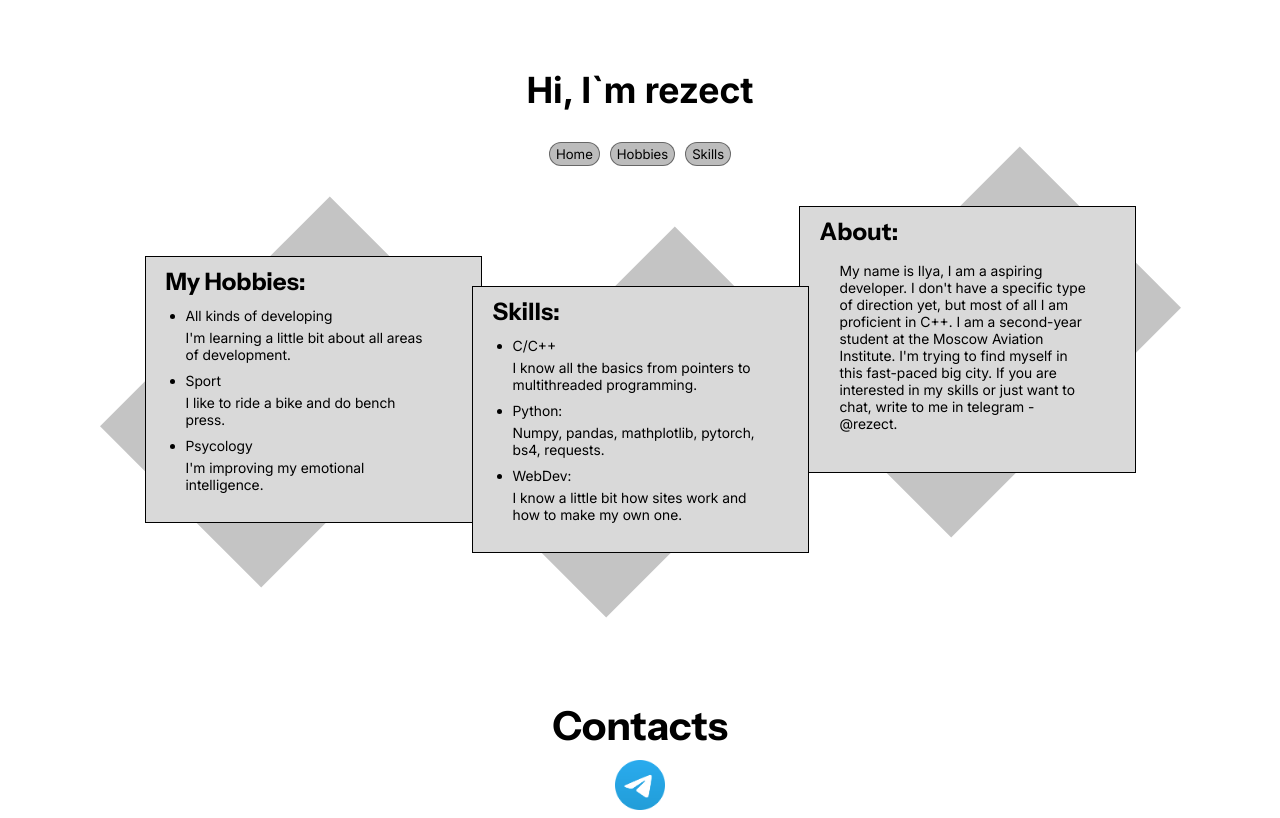
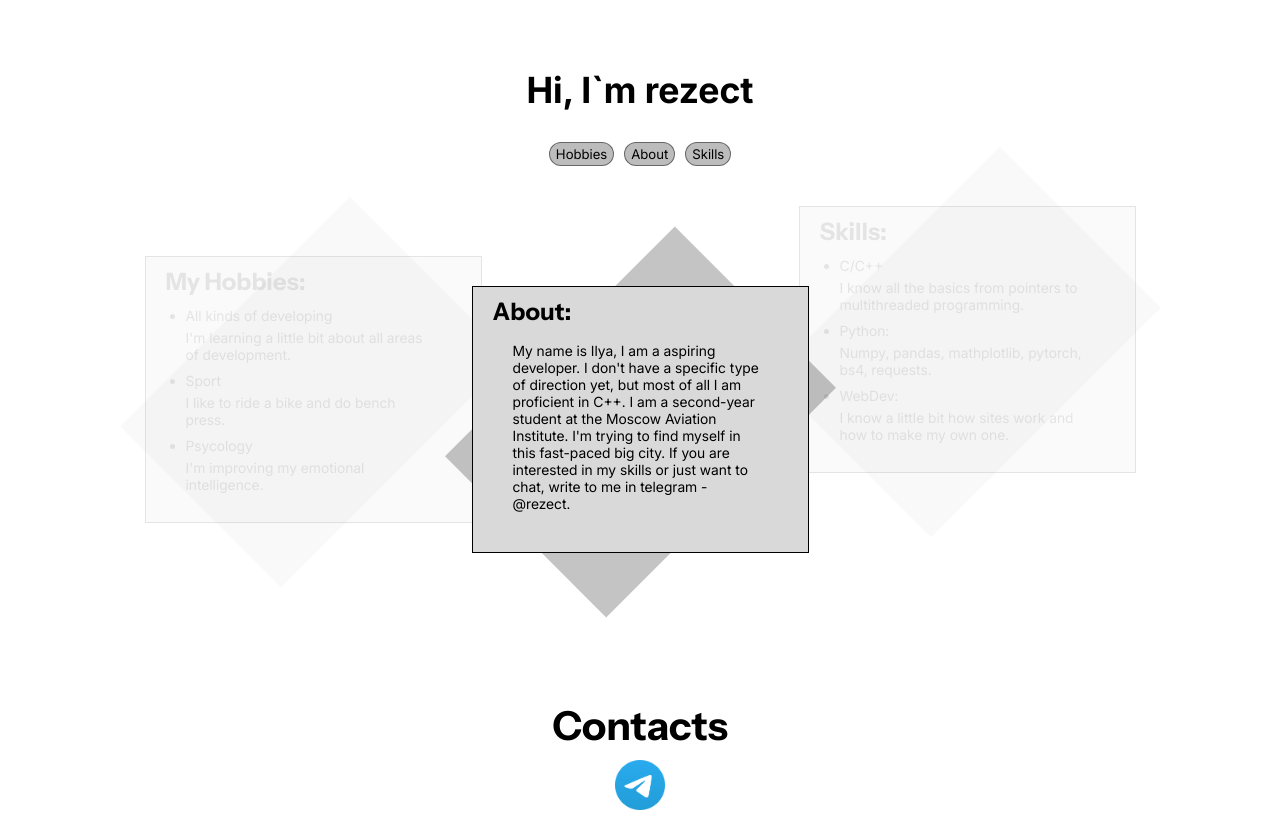
Before and after one commit to rezect/portfolio, a React (Vite) app: page / in a window 1280 px wide. Built offline with nearby package versions, Linux system fonts and the light colour scheme.

Commit message:
- added simple animation (change opasiti) - only active section is shown - changed position of sections (hobbies-about-skills) - changed position of buttons

```diff
--- a/package.json
+++ b/package.json
@@ -5,7 +5,7 @@
   "type": "module",
   "scripts": {
     "dev": "vite",
-    "build": "tsc -b && vite build",
+    "build": "vite build",
     "lint": "eslint .",
     "preview": "vite preview"
   },
--- a/src/App.jsx
+++ b/src/App.jsx
@@ -1,25 +1,28 @@
-import Header from './components/Header'
-import Skills from './components/Skills'
-import Hobbies from './components/Hobbies'
-import About from './components/About'
-import BackgroundDecoration from './components/BackgroundDecoration'
-import Footer from './components/Footer'
+import Header from "./components/Header";
+import Skills from "./components/Skills";
+import Hobbies from "./components/Hobbies";
+import About from "./components/About";
+import BackgroundDecoration from "./components/BackgroundDecoration";
+import Footer from "./components/Footer";
+import { useState } from "react";
 
 function App() {
+  const [activeCard, setActiveCard] = useState("about");
+
   return (
     <>
-      <Header/>
+      <Header activeCard={activeCard} setActiveCard={setActiveCard} />
       <div className="main_section">
         <div className="cards_section">
-          <Hobbies/>
-          <Skills/>
-          <About/>
+          <Hobbies />
+          <Skills />
+          <About />
         </div>
-        <BackgroundDecoration/>
+        <BackgroundDecoration />
       </div>
-      <Footer/>
+      <Footer />
     </>
-  )
+  );
 }
 
-export default App
+export default App;
--- a/src/components/About.jsx
+++ b/src/components/About.jsx
@@ -3,7 +3,7 @@ import styles from '../styles/Card.module.css'
 function About() {
   return (
     <>
-      <div className={styles.card} id={styles.about}>
+      <div className={styles.card} id="about">
         <h2 className={styles.card_title}>
           About:
         </h2>
--- a/src/components/BackgroundDecoration.jsx
+++ b/src/components/BackgroundDecoration.jsx
@@ -3,9 +3,9 @@ import styles from '../styles/BackgroundDecoration.module.css'
 function BackgroundDecoration() {
   return (
     <div className={styles.background_decoration}>
-      <div className={styles.decoration_element} id={styles.element1}></div>
-      <div className={styles.decoration_element} id={styles.element2}></div>
-      <div className={styles.decoration_element} id={styles.element3}></div>
+      <div className={styles.decoration_element} id="hobbies_decoration"></div>
+      <div className={styles.decoration_element} id="about_decoration"></div>
+      <div className={styles.decoration_element} id="skills_decoration"></div>
     </div>
   )
 }
--- a/src/components/Header.jsx
+++ b/src/components/Header.jsx
@@ -1,16 +1,102 @@
-import styles from '../styles/Header.module.css'
+import styles from "../styles/Header.module.css";
+import PropTypes from "prop-types";
 
-function Header() {
+function setSkillsToMain(activeCard, setActiveCard) {
+  if (activeCard === "skills") {
+    return;
+  }
+
+  const mainSection = document.getElementById(activeCard);
+  const currentSection = document.getElementById("skills");
+  const mainSectionDec = document.getElementById(activeCard + "_decoration");
+  const currentSectionDec = document.getElementById("skills_decoration");
+
+  setActiveCard("skills");
+
+  mainSection.style.opacity = "0.1";
+  currentSection.style.opacity = "1";
+
+  mainSection.style.zIndex = "0";
+  currentSection.style.zIndex = "1";
+
+  mainSectionDec.style.opacity = "0.1";
+  currentSectionDec.style.opacity = "1";
+}
+
+function setAboutToMain(activeCard, setActiveCard) {
+  if (activeCard === "about") {
+    return;
+  }
+
+  const mainSection = document.getElementById(activeCard);
+  const currentSection = document.getElementById("about");
+  const mainSectionDec = document.getElementById(activeCard + "_decoration");
+  const currentSectionDec = document.getElementById("about_decoration");
+
+  setActiveCard("about");
+
+  mainSection.style.opacity = "0.1";
+  currentSection.style.opacity = "1";
+
+  mainSection.style.zIndex = "0";
+  currentSection.style.zIndex = "1";
+
+  mainSectionDec.style.opacity = "0.1";
+  currentSectionDec.style.opacity = "1";
+}
+
+function setHobbiesToMain(activeCard, setActiveCard) {
+  if (activeCard === "hobbies") {
+    return;
+  }
+
+  const mainSection = document.getElementById(activeCard);
+  const currentSection = document.getElementById("hobbies");
+  const mainSectionDec = document.getElementById(activeCard + "_decoration");
+  const currentSectionDec = document.getElementById("hobbies_decoration");
+
+  setActiveCard("hobbies");
+
+  mainSection.style.opacity = "0.1";
+  currentSection.style.opacity = "1";
+
+  mainSection.style.zIndex = "0";
+  currentSection.style.zIndex = "1";
+
+  mainSectionDec.style.opacity = "0.1";
+  currentSectionDec.style.opacity = "1";
+}
+
+function Header({ activeCard, setActiveCard }) {
   return (
     <header className={styles.header}>
       <h1 className={styles.header_title}>Hi, I`m rezect</h1>
       <nav className={styles.nav}>
-        <button className={styles.nav_button}>Home</button>
-        <button className={styles.nav_button}>Hobbies</button>
-        <button className={styles.nav_button}>Skills</button>
+        <button
+          className={styles.nav_button}
+          onClick={() => setHobbiesToMain(activeCard, setActiveCard)}
+        >
+          Hobbies
+        </button>
+        <button
+          className={styles.nav_button}
+          onClick={() => setAboutToMain(activeCard, setActiveCard)}
+        >
+          About
+        </button>
+        <button
+          className={styles.nav_button}
+          onClick={() => setSkillsToMain(activeCard, setActiveCard)}
+        >
+          Skills
+        </button>
       </nav>
     </header>
-  )
+  );
 }
 
-export default Header
+Header.propTypes = {
+  setPagesOrder: PropTypes.func,
+};
+
+export default Header;
--- a/src/components/Hobbies.jsx
+++ b/src/components/Hobbies.jsx
@@ -3,7 +3,7 @@ import styles from '../styles/Card.module.css'
 function Hobbies() {
   return (
     <>
-      <div className={styles.card} id={styles.hobbies}>
+      <div className={styles.card} id="hobbies">
         <h2 className={styles.card_title}>
           My Hobbies:
         </h2>
--- a/src/components/Skills.jsx
+++ b/src/components/Skills.jsx
@@ -3,7 +3,7 @@ import styles from '../styles/Card.module.css'
 function Skills() {
   return (
     <>
-      <div className={styles.card} id={styles.skills}>
+      <div className={styles.card} id="skills">
         <h2 className={styles.card_title}>
           Skills:
         </h2>
--- a/src/index.css
+++ b/src/index.css
@@ -13,6 +13,24 @@
   src: url('./fonts/InstrumentSans/InstrumentSans-VariableFont_wdth,wght.ttf')
 }
 
+@keyframes hide {
+  from {
+    opacity: 1;
+  }
+  to {
+    opacity: 0.1;
+  }
+}
+
+@keyframes show {
+  from {
+    opacity: 0.1;
+  }
+  to {
+    opacity: 1;
+  }
+}
+
 .cards_section {
   display: flex;
   flex-direction: row;
@@ -20,3 +38,49 @@
   margin: auto;
   margin-top: 40px;
 }
+
+/* SPECIAL */
+
+#skills {
+  opacity: 0.1;
+  order: 3;
+  top: 0px;
+  right: 10px;
+  z-index: -1;
+}
+
+#hobbies {
+  opacity: 0.1;
+  order: 1;
+  top: 50px;
+  left: 10px;
+  z-index: -1;
+}
+
+#about {
+  opacity: 1;
+  order: 2;
+  top: 80px;
+  left: 0px;
+  z-index: 1;
+}
+
+/* BACKGROUND DECORATION */
+
+#hobbies_decoration {
+  opacity: 0.1;
+  top: 50px;
+  left: 10px;
+}
+
+#about_decoration {
+  opacity: 1;
+  top: 80px;
+  left: 0px;
+}
+
+#skills_decoration {
+  opacity: 0.1;
+  top: 0px;
+  right: 10px;
+}
--- a/src/styles/BackgroundDecoration.module.css
+++ b/src/styles/BackgroundDecoration.module.css
@@ -13,21 +13,7 @@
   width: 325px;
   height: 228px;
   transform: rotate(-45deg);
-  margin-left: 15px;
-  margin-right: 15px;
+  margin-left: 5px;
+  margin-right: 5px;
+  transition: opacity 0.5s ease;
 }
-
-#element1 {
-  top: 50px;
-  left: 10px;
-}
-
-#element2 {
-  top: 80px;
-  left: 0px;
-}
-
-#element3 {
-  top: 0px;
-  right: 10px;
-}
--- a/src/styles/Card.module.css
+++ b/src/styles/Card.module.css
@@ -6,7 +6,7 @@
   border-color: rgb(0, 0, 0);
   border-width: 1px;
   border-style: solid;
-  /* border-radius: 5px; */
+  transition: opacity 0.5s ease;
 }
 
 .card_title {
@@ -31,23 +31,3 @@
   width: 250px;
   height: 34px;
 }
-
-/* SPECIAL */
-
-#skills {
-  top: 80px;
-  left: 0px;
-  z-index: 3;
-}
-
-#hobbies {
-  top: 50px;
-  left: 10px;
-  z-index: 2;
-}
-
-#about {
-  top: 0px;
-  right: 10px;
-  z-index: 1;
-}
```
